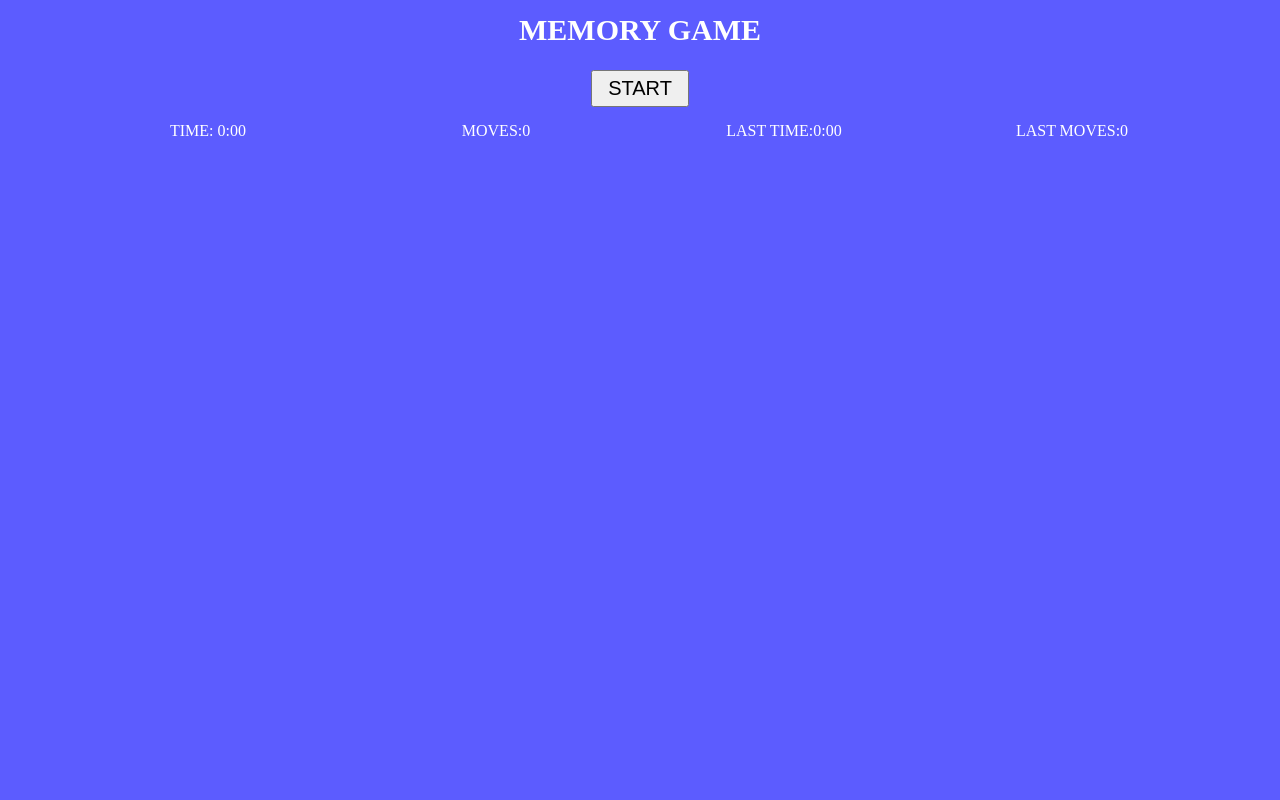
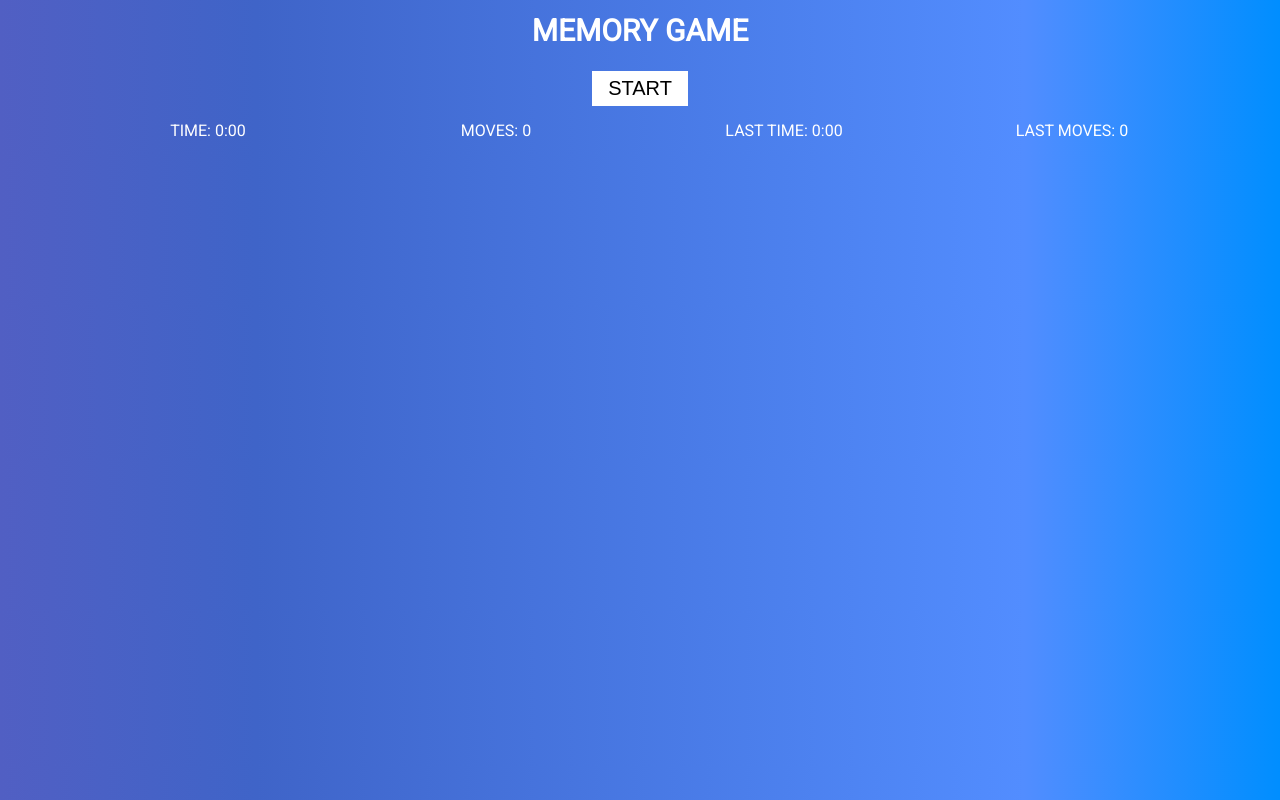
Before and after one commit to greg6589/Memory-Game, a plain HTML site: page index.html in a window 1280 px wide. Drawn offline with Linux system fonts and the light colour scheme.

Commit message:
add gradient background to body, import roboto font, style for btn

```diff
--- a/style.css
+++ b/style.css
@@ -1,3 +1,5 @@
+@import url('https://fonts.googleapis.com/css2?family=Roboto&display=swap');
+
 * {
     margin: 0;
     padding: 0;
@@ -5,7 +7,9 @@
 }
 
 body {
-    background-color: rgb(92, 92, 255);
+    background: rgb(81, 95, 195);
+    background: linear-gradient(90deg, rgba(81, 95, 195, 1) 0%, rgba(63, 100, 200, 1) 20%, rgba(82, 141, 255, 1) 80%, rgba(0, 142, 255, 1) 100%);
+    font-family: 'Roboto', sans-serif;
 }
 
 .top {
@@ -36,6 +40,8 @@ body {
     font-size: 20px;
     padding: 5px 15px;
     text-transform: uppercase;
+    background-color: white;
+    border: 1px solid white;
 }
 
 .table {
@@ -120,7 +126,7 @@ body {
 
 
 .hidden {
-    background-color: rgb(189, 189, 189);
+    background-color: rgb(224, 224, 224);
 }
 
 .pair {
```
Also changed, not shown: index.html (+3 -3 lines).
